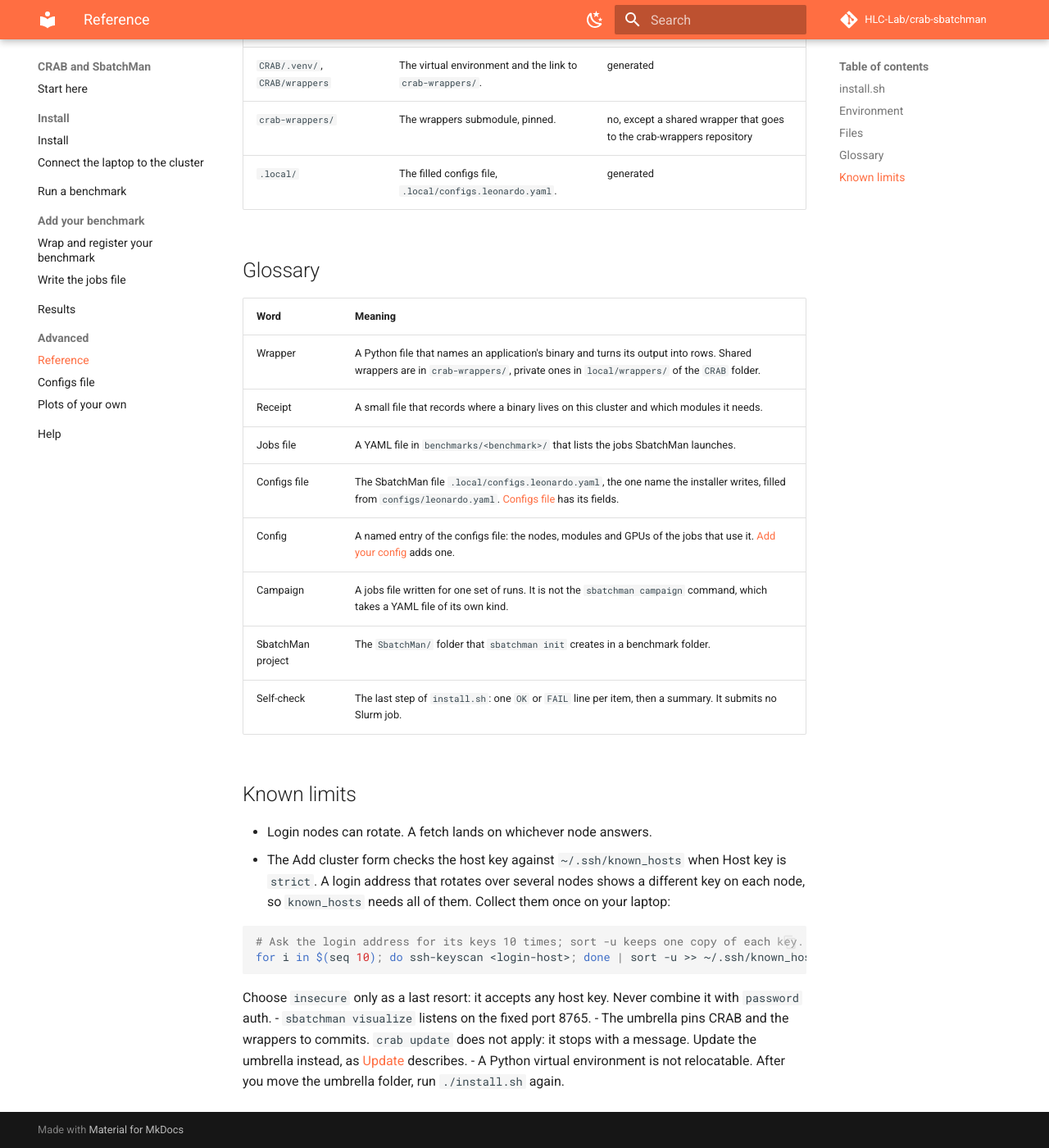
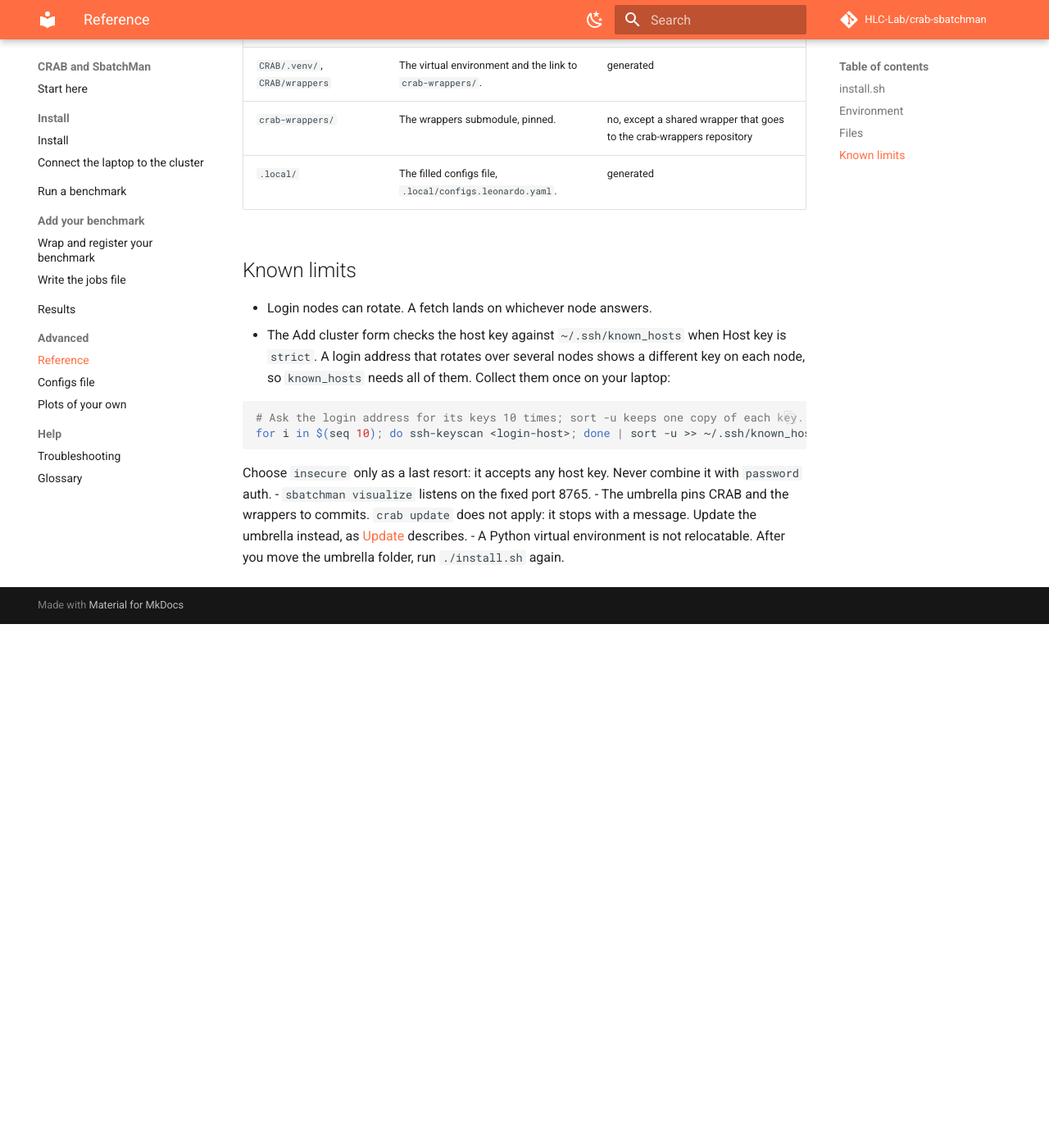
Before and after one commit to HLC-Lab/crab-sbatchman, an MkDocs documentation site: the page built from docs/reference.md, in a window 1280 px wide and 1400 px high, scrolled down 2825 px. Shown: the whole window at 82% size. Built offline with MkDocs 1.6.1 and Material for MkDocs 9.7.7, drawn with Linux system fonts in a browser that asks for light colours; comment, search, counter and statistics services are not loaded; after the commit the page ends 3586 px from its top, so only the background shows below that; some of the changed text lies outside the part shown.

Commit message:
docs: a glossary page in the Help section

```diff
--- a/docs/reference.md
+++ b/docs/reference.md
@@ -1,6 +1,6 @@
 # Reference
 
-Look up the options of `install.sh`, what `env.sh` sets, the files of the repo and the words the docs use.
+Look up the options of `install.sh`, what `env.sh` sets, the files of the repo and the known limits.
 
 ## `install.sh`
 
@@ -70,19 +70,6 @@ It ends by printing the paths of `crab` and `sbatchman`.
 | `crab-wrappers/` | The wrappers submodule, pinned. | no, except a shared wrapper that goes to the crab-wrappers repository |
 | `.local/` | The filled configs file, `.local/configs.leonardo.yaml`. | generated |
 
-## Glossary
-
-| Word | Meaning |
-|---|---|
-| Wrapper | A Python file that names an application's binary and turns its output into rows. Shared wrappers are in `crab-wrappers/`, private ones in `local/wrappers/` of the `CRAB` folder. |
-| Receipt | A small file that records where a binary lives on this cluster and which modules it needs. |
-| Jobs file | A YAML file in `benchmarks/<benchmark>/` that lists the jobs SbatchMan launches. |
-| Configs file | The SbatchMan file `.local/configs.leonardo.yaml`, the one name the installer writes, filled from `configs/leonardo.yaml`. [Configs file](presets.md) has its fields. |
-| Config | A named entry of the configs file: the nodes, modules and GPUs of the jobs that use it. [Add your config](presets.md#add-your-config) adds one. |
-| Campaign | A jobs file written for one set of runs. It is not the `sbatchman campaign` command, which takes a YAML file of its own kind. |
-| SbatchMan project | The `SbatchMan/` folder that `sbatchman init` creates in a benchmark folder. |
-| Self-check | The last step of `install.sh`: one `OK` or `FAIL` line per item, then a summary. It submits no Slurm job. |
-
 ## Known limits
 
 - Login nodes can rotate. A fetch lands on whichever node answers.
--- a/mkdocs.yml
+++ b/mkdocs.yml
@@ -64,4 +64,6 @@ nav:
       - reference.md
       - presets.md
       - plots.md
-  - Help: troubleshooting.md
+  - Help:
+      - troubleshooting.md
+      - glossary.md
```
Also changed, not shown: README.md (+1 -0 lines), docs/glossary.md (added, +24 -0 lines), docs/index.md (+2 -1 lines), 1 other file.
